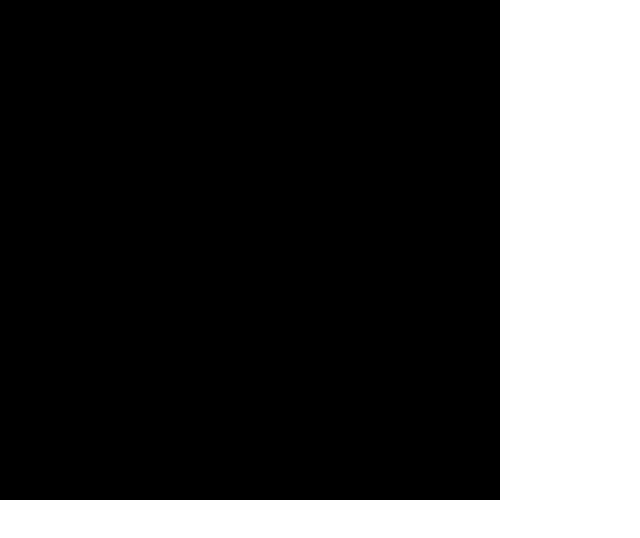
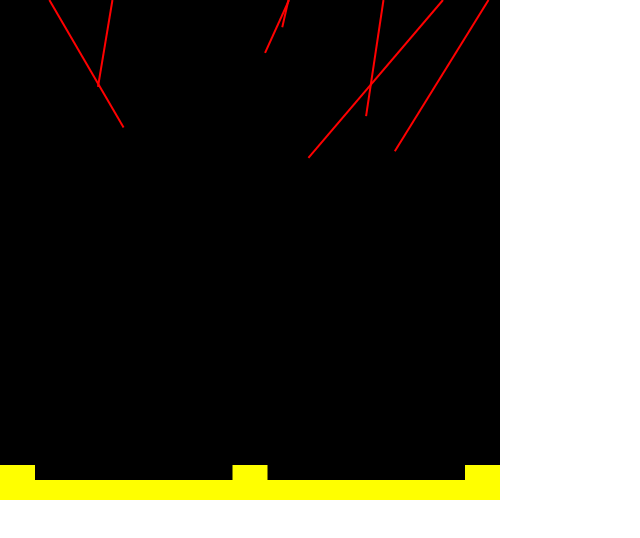
Before and after one commit to AtActionPark/odin_missile_command, a plain HTML site: page index.html in a window 1280 px wide. Both pictures are taken after a click on the element 250 px from the left and 250 px from the top of the page. Shown: the whole page, without its empty margins (0-640 px from the left). Drawn offline with nearby package versions, Linux system fonts and the light colour scheme.

Commit message:
Add enemy missiles

```diff
--- a/index.html
+++ b/index.html
@@ -6,6 +6,7 @@
     <script src="http://ajax.googleapis.com/ajax/libs/jquery/1.9.1/jquery.min.js"></script>
     <script  src="script/missile.js"></script>
     <script  src="script/missilesManager.js"></script>
+    <script  src="script/enemyMissile.js"></script>
     <script  src="script/explosion.js"></script>
     <script  src="script/explosionsManager.js"></script>
     <script  src="script/utils.js"></script>
--- /dev/null
+++ b/script/enemyMissile.js
@@ -0,0 +1,48 @@
+var enemySpeed = 0.5;
+
+function EnemyMissile(initialPosition,destination){
+  this.initialPosition = initialPosition;
+  this.position = [this.initialPosition[0],this.initialPosition[1]];
+  this.direction = [0,0];
+  this.destination = destination;
+  this.toDestroy = false;
+  this.setDirection();
+}
+
+EnemyMissile.prototype.setDirection = function(){
+  this.direction[0] = this.destination[0] - this.initialPosition[0];
+  this.direction[1] = this.initialPosition[1] - this.destination[1] ;
+  this.direction = Normalize(this.direction);
+}
+
+EnemyMissile.prototype.destinationReached = function(){
+  return this.position[0]>this.destination[0]-5 && this.position[0]<this.destination[0]+5 && this.position[1]>this.destination[1]-5 && this.position[1]<this.destination[1]+5
+}
+
+EnemyMissile.prototype.draw = function(){
+  canvas.lineWidth = 2.0;
+  canvas.strokeStyle = "red";
+  canvas.beginPath();
+  canvas.moveTo(this.initialPosition[0],this.initialPosition[1]);
+  canvas.lineTo(this.position[0],this.position[1]);
+  canvas.stroke();
+}
+
+EnemyMissile.prototype.update = function(){
+  this.position[0] += this.direction[0]*enemySpeed;
+  this.position[1] -= this.direction[1]*enemySpeed;
+
+  if (this.position[0]<0 ||this.position[1] > CANVAS_WIDTH || this.position[1]>CANVAS_HEIGHT-basesHeight){
+      this.toDestroy = true;
+      e = new Explosion(this.position);
+      explosionsManager.add(e);
+    }
+
+  for (var i = 0;i<explosionsManager.explosions.length;i++){
+    if (explosionsManager.explosions[i].contains(this.position)){
+      this.toDestroy = true;
+      e = new Explosion(this.position);
+      explosionsManager.add(e);
+    }
+  }
+}
--- a/script/explosion.js
+++ b/script/explosion.js
@@ -1,3 +1,6 @@
+var radiusGrowth = 0.6;
+var maxRadius = 40;
+
 function Explosion(position){
   this.toDestroy = false;
   this.position = [position[0],position[1]];
@@ -6,16 +9,15 @@ function Explosion(position){
 }
 
 Explosion.prototype.update = function(){
-  if (this.growing && this.radius<50)
-    this.radius++;
+  if (this.growing && this.radius<maxRadius)
+    this.radius+=radiusGrowth;
   else{
     this.growing = false;
-    this.radius--;
+    this.radius-=radiusGrowth;
   }
 
   if (this.radius < 0)
     this.toDestroy = true;
-
 }
 
 Explosion.prototype.draw = function(){
@@ -24,3 +26,8 @@ Explosion.prototype.draw = function(){
   canvas.fillStyle = 'white';
   canvas.fill();
 }
+
+Explosion.prototype.contains = function(missilePosition){
+  var l = Math.abs(missilePosition[0] - this.position[0])*Math.abs(missilePosition[0] - this.position[0]) + Math.abs(missilePosition[1] - this.position[1])*Math.abs(missilePosition[1] - this.position[1]);
+  return Math.sqrt(l) < this.radius;
+}
--- a/script/main.js
+++ b/script/main.js
@@ -3,9 +3,14 @@ var canvas;
 var CANVAS_WIDTH = 500;
 var CANVAS_HEIGHT = 500;
 var fps = 60;
+var basesHeight = 20;
+var cannonSize = 35;
 
 var missilesManager = new MissilesManager();
 var explosionsManager = new ExplosionsManager();
+var enemyMissilesManager = new MissilesManager();
+
+
 
 function setUpCanvas(){
   canvasElement = $("<canvas class='canvasNew' onclick = 'fireMissile()' width='" + CANVAS_WIDTH + "' height='" + CANVAS_HEIGHT + "'></canvas>");
@@ -19,18 +24,20 @@ function draw(){
   canvas.fillStyle = "black";
   canvas.fillRect(0, 0, CANVAS_WIDTH, CANVAS_HEIGHT);
   missilesManager.draw();
+  enemyMissilesManager.draw();
   explosionsManager.draw();
+  drawMisc();
 }
 
 function update(){
   missilesManager.update();
+  enemyMissilesManager.update();
   explosionsManager.update();
 }
 
 function gameLoop(){
   update();
   draw();
-  setTimeout(gameLoop,1000/fps);
 }
 
 function fireMissile(event){
@@ -41,7 +48,31 @@ function fireMissile(event){
   missilesManager.add(m);
 }
 
+function drawMisc(){
+  drawBases();
+  drawCannons();
+}
+
+function drawBases(){
+  canvas.beginPath();
+  canvas.moveTo(0,CANVAS_HEIGHT);
+  canvas.lineTo(CANVAS_WIDTH,CANVAS_HEIGHT);
+  canvas.lineTo(CANVAS_WIDTH,CANVAS_HEIGHT-basesHeight);
+  canvas.lineTo(0,CANVAS_HEIGHT-basesHeight);
+  canvas.closePath();
+  canvas.fillStyle = 'yellow';
+  canvas.fill();
+}
+
+function drawCannons(){
+  drawRect(0,CANVAS_HEIGHT-cannonSize,cannonSize,cannonSize,'yellow');
+  drawRect(CANVAS_WIDTH/2-cannonSize/2,CANVAS_HEIGHT-cannonSize,cannonSize,cannonSize,'yellow');
+  drawRect(CANVAS_WIDTH-cannonSize,CANVAS_HEIGHT-cannonSize,cannonSize,cannonSize,'yellow');
+}
+
+
 $(document).ready(function(){
   setUpCanvas();
-  gameLoop();
+  setInterval(gameLoop,1000/fps);
+  setInterval(function(){enemyMissilesManager.addRandom()},1000);
 });
--- a/script/missile.js
+++ b/script/missile.js
@@ -1,11 +1,11 @@
 var speed = 8;
 
 function Missile(destination){
-  this.initialPosition = [250,500];
+  this.destination = destination;
+  this.toDestroy = false;
+  this.initialPosition = this.getClosestBasePosition();
   this.position = [this.initialPosition[0],this.initialPosition[1]];
   this.direction = [0,0];
-  this.destination = destination;
-  this.toDestroy = false;
   this.setDirection();
 }
 
@@ -16,11 +16,8 @@ Missile.prototype.setDirection = function(){
 }
 
 Missile.prototype.destinationReached = function(){
-  return this.position[0]>this.destination[0]-5 && this.position[0]<this.destination[0]+5 && this.position[1]>this.destination[1]-5 && this.position[1]<this.destination[1]+5
+  return this.position[0]>this.destination[0]-5 && this.position[0]<this.destination[0]+5 && this.position[1]>this.destination[1]-5 && this.position[1]<this.destination[1]+5;
 }
-
-
-
 
 Missile.prototype.draw = function(){
   canvas.lineWidth = 1.0;
@@ -42,3 +39,12 @@ Missile.prototype.update = function(){
     explosionsManager.add(e);
   }
 }
+
+Missile.prototype.getClosestBasePosition = function(){
+  if(this.destination[0]<CANVAS_WIDTH/3)
+    return [cannonSize/2,CANVAS_HEIGHT-cannonSize];
+  else if (this.destination[0]<2*CANVAS_WIDTH/3)
+    return [CANVAS_WIDTH/2,CANVAS_HEIGHT-cannonSize];
+  else
+    return [CANVAS_WIDTH-cannonSize/2,CANVAS_HEIGHT-cannonSize];
+}
--- a/script/missilesManager.js
+++ b/script/missilesManager.js
@@ -10,8 +10,6 @@ MissilesManager.prototype.update = function(){
 }
 
 MissilesManager.prototype.draw = function(){
-  canvas.fillStyle = "black";
-  canvas.fillRect(0, 0, CANVAS_WIDTH, CANVAS_HEIGHT);
   for (var i = 0;i< this.missiles.length;i++){
     this.missiles[i].draw();
   }
@@ -20,3 +18,11 @@ MissilesManager.prototype.draw = function(){
 MissilesManager.prototype.add = function(missile){
   this.missiles.push(missile);
 }
+
+MissilesManager.prototype.addRandom = function(){
+  var posX = Math.random()*CANVAS_WIDTH;
+  var destinationX = Math.random()*CANVAS_WIDTH;
+  var m = new EnemyMissile([posX,0],[destinationX,CANVAS_HEIGHT]);
+
+  this.add(m);
+}
--- a/script/utils.js
+++ b/script/utils.js
@@ -4,3 +4,14 @@ function Normalize(vector){
   vector[1] /= l;
   return vector;
 }
+
+function drawRect(x,y, width,height,color){
+  canvas.beginPath();
+  canvas.moveTo(x,y);
+  canvas.lineTo(x+width,y);
+  canvas.lineTo(x+width,y+height);
+  canvas.lineTo(x,y+height);
+  canvas.closePath();
+  canvas.fillStyle = color;
+  canvas.fill();
+}
```
